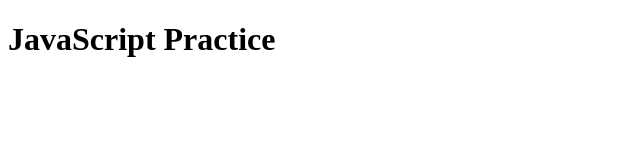
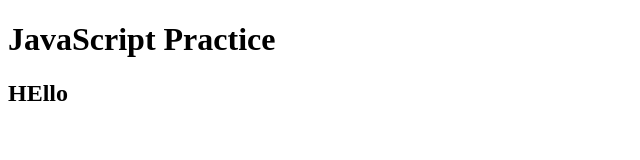
Before and after one commit to Ajinkya2356/Demo-repo, a plain HTML site: page index.html in a window 1280 px wide. Shown: the whole page, without its empty margins (0-640 px from the left). Drawn offline with Linux system fonts and the light colour scheme.

Commit message:
Added new line in index.html

```diff
--- a/index.html
+++ b/index.html
@@ -7,6 +7,7 @@
 </head>
 <body>
     <h1>JavaScript Practice</h1>
+<h2>HEllo</h2>
 </body>
 <script src="script.js"></script>
 </html>
```
